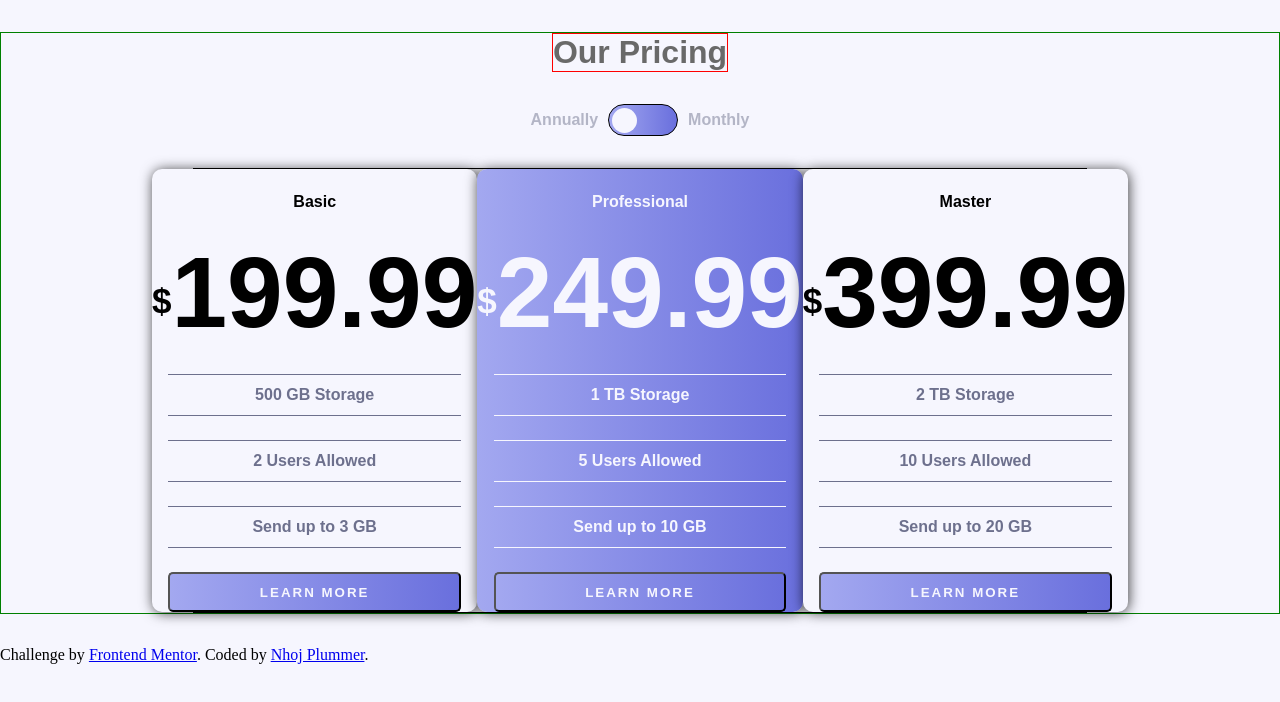
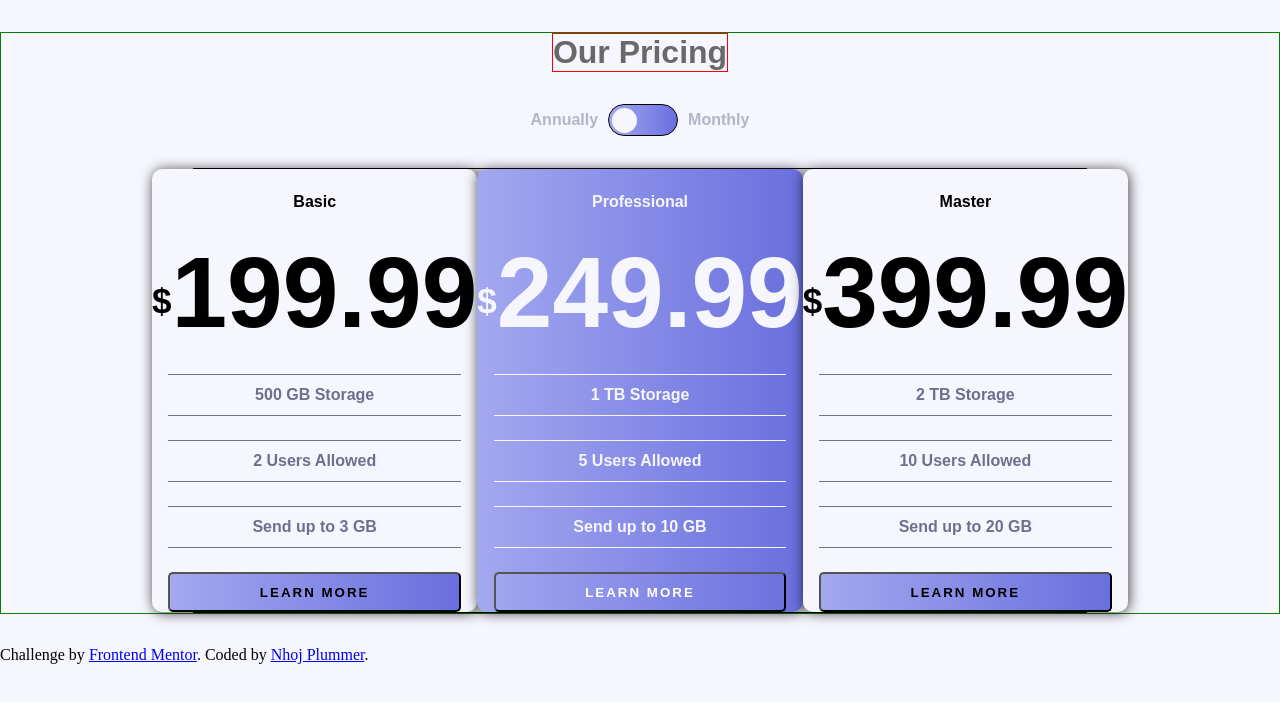
Before and after one commit to Nhoj-Plummer/pricing-component-with-toggle, a React (Create React App) app: page / in a window 1280 px wide. Shown: the top 702 px of the page. Built offline with nearby package versions, Linux system fonts and the light colour scheme.

Commit message:
Making progress trying to fix button issue

```diff
--- a/src/components/Card/card.css
+++ b/src/components/Card/card.css
@@ -33,8 +33,9 @@
   border-radius: 5px;
   font-weight: 700;
   letter-spacing: 2px;
-  color: var(--color-very-light-grayish-blue);
   background: var(--color-gradient);
+
+  cursor: pointer;
   width: 90%;
   height: 40px;
 }
@@ -70,5 +71,3 @@
     font-size: 100px;
   }
 }
-
-/* color: var(--color-grayish-blue); */
--- a/src/components/Card/card.js
+++ b/src/components/Card/card.js
@@ -26,8 +26,8 @@ const Card = ({id, style, title, price, storage, users, sendGB, textColor, butto
         </ul>
       </div>
 
-      <div className="card-container-button" style={buttonColor}>
-        <button>LEARN MORE</button>
+      <div className="card-container-button">
+        <button style={buttonColor}>LEARN MORE</button>
       </div>
     </div>
   );
--- a/src/containers/Pricing/pricing.js
+++ b/src/containers/Pricing/pricing.js
@@ -15,7 +15,8 @@ const Pricing = () => {
       price: "249.99",
       storage: "1 TB Storage",
       users: "5 Users Allowed",
-      sendGB: "Send up to 10 GB"
+      sendGB: "Send up to 10 GB",
+      buttonColor: {background: "var(--color-gradient)", backgroundClip: "text", webkitTextFillColor: "white"}
     },
     {id: 3, title: "Master", price: "399.99", storage: "2 TB Storage", users: "10 Users Allowed", sendGB: "Send up to 20 GB", textColor: {color: "var(--color-grayish-blue)"}}
   ];
@@ -38,7 +39,7 @@ const Pricing = () => {
         <div className="pricing-container_prices annually">
           {annualData.map(option => {
             console.log("option", option);
-            return <Card id={option.id} style={option.style} title={option.title} price={option.price} storage={option.storage} users={option.users} sendGB={option.sendGB} textColor={option.textColor} />;
+            return <Card id={option.id} style={option.style} title={option.title} price={option.price} storage={option.storage} users={option.users} sendGB={option.sendGB} textColor={option.textColor} buttonColor={option.buttonColor} />;
           })}
           {/* <Card title="Annually" /> */}
         </div>
```
